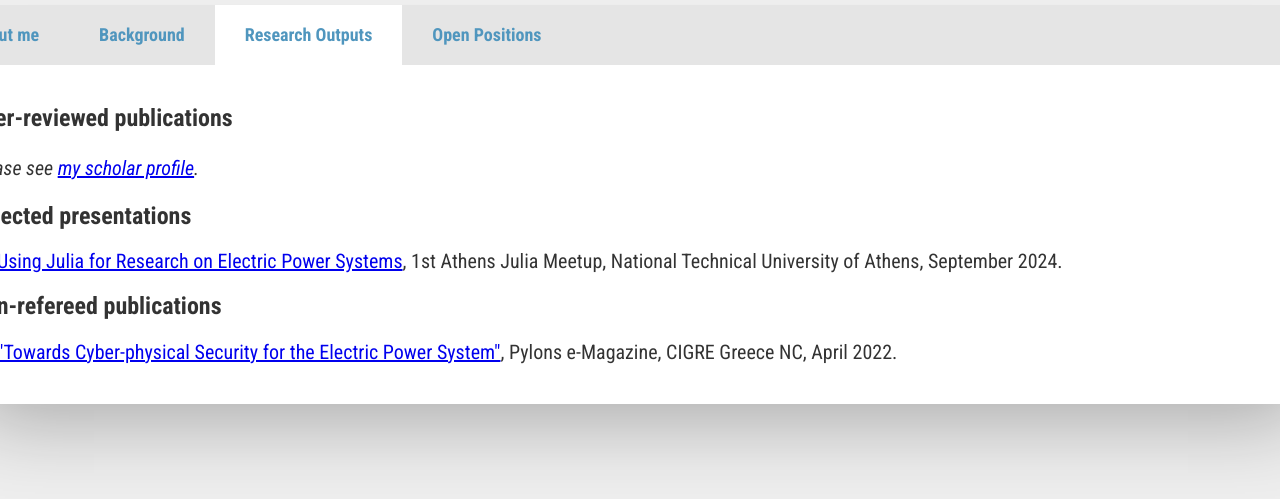
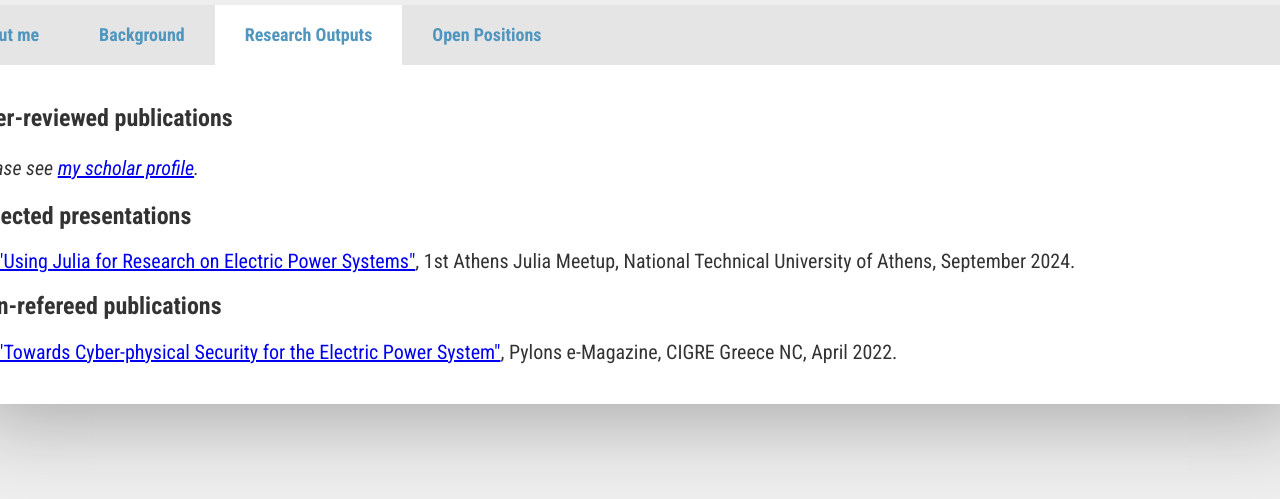
Before and after one commit to ef8ymis/ef8ymis.github.io, a plain HTML site: page index.html in a window 1280 px wide. Both pictures are taken after a click on the label "Research Outputs". Shown: the part 255-754 px from the top of the page. Drawn offline with nearby package versions, Linux system fonts and the light colour scheme.

Commit message:
Update index.html

```diff
--- a/index.html
+++ b/index.html
@@ -124,7 +124,7 @@
           <p><i>Please see <a title="" href="https://scholar.google.be/citations?user=iM7Bml8AAAAJ&hl=en"> my scholar profile</a>.</i></p>
 
           <h2>Selected presentations </h2>
-          <li> <a title=""href="./uploads/Julia_Con_2024.pdf" >Using Julia for Research on Electric Power Systems</a>, 1st Athens Julia Meetup, National Technical University of Athens, September 2024.
+          <li> <a title=""href="./uploads/Julia_Con_2024.pdf" >"Using Julia for Research on Electric Power Systems"</a>, 1st Athens Julia Meetup, National Technical University of Athens, September 2024.
           </li>
 
             <h2> Non-refereed publications </h2>
```
